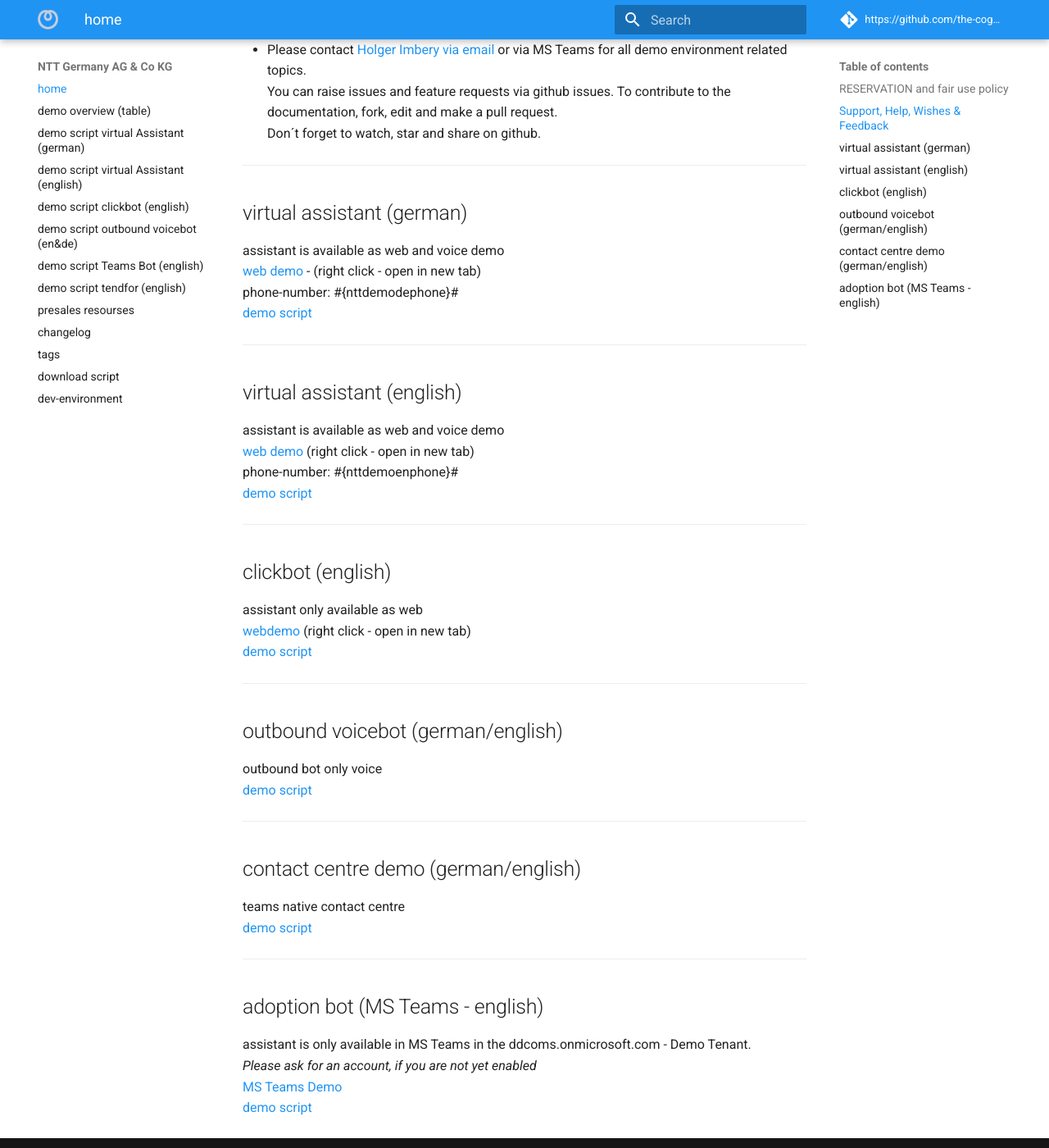
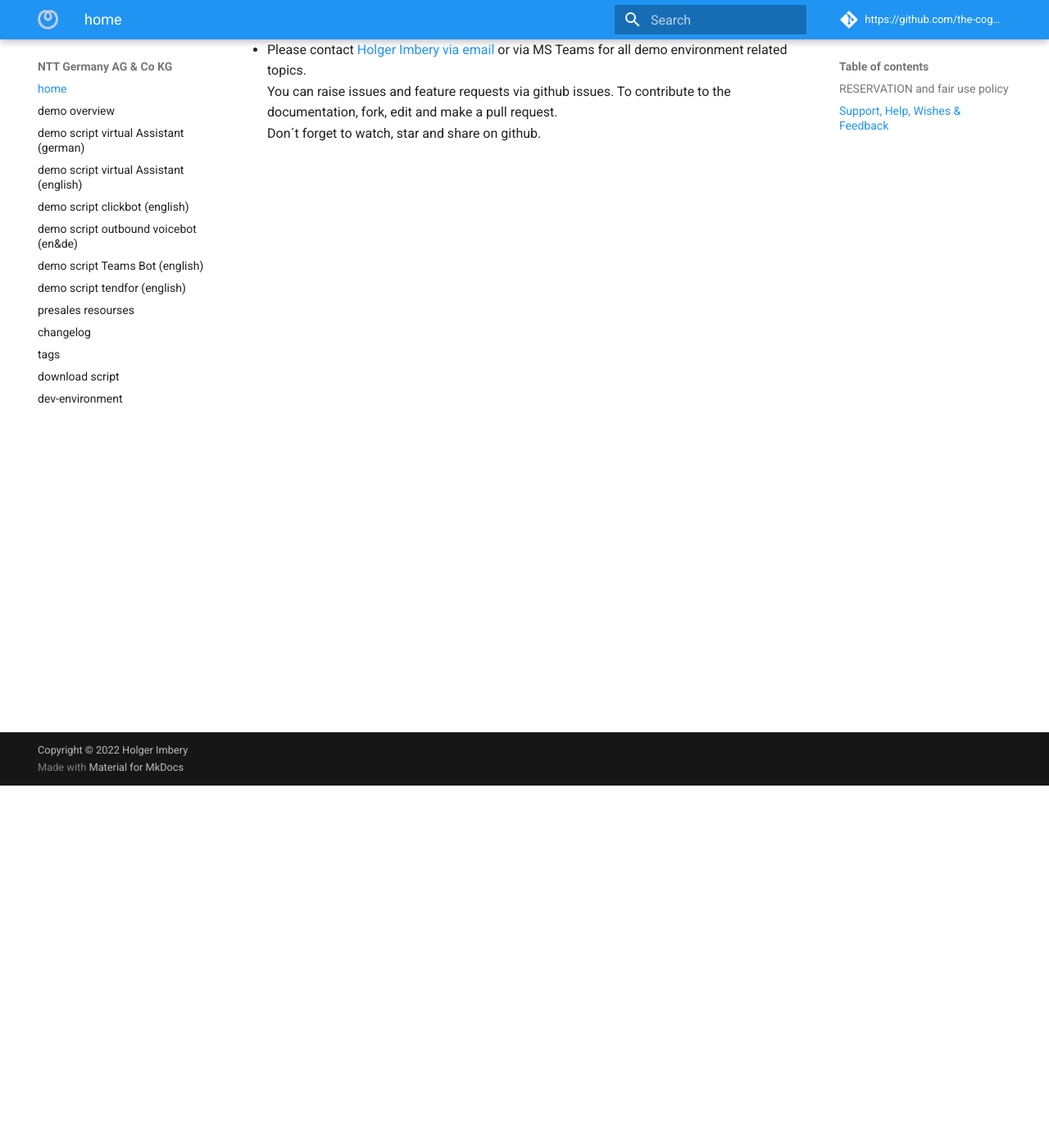
Before and after one commit to the-cognitiveservices-ninja/demo-environment, an MkDocs documentation site: the page built from docs/index.md, in a window 1280 px wide and 1400 px high, scrolled down 442 px. Shown: the whole window at 82% size. Built offline with MkDocs 1.6.1 and Material for MkDocs 9.7.7, drawn with Linux system fonts in a browser that asks for light colours; comment, search, counter and statistics services are not loaded.

Commit message:
new index layout

```diff
--- a/docs/index.md
+++ b/docs/index.md
@@ -15,47 +15,3 @@
      You can raise issues and feature requests via github issues.
      To contribute to the documentation, fork, edit and make a pull request.
      Don´t forget to watch, star and share on github.
-
-
----
-
-## virtual assistant (german)
-assistant is available as web and voice demo
-[web demo](https://www.nttdemo.de/german) - (right click - open in new tab)
-phone-number: #{nttdemodephone}#
-[demo script](/script_de/)
-
----
-
-## virtual assistant (english)
-assistant is available as web and voice demo
-[web demo](https://www.nttdemo.de/english) (right click - open in new tab)
-phone-number: #{nttdemoenphone}#
-[demo script](/script_en/)
-
----
-
-## clickbot (english)
-assistant only available as web
-[webdemo](https://www.nttdemo.de/englishclick) (right click - open in new tab)
-[demo script](/script_en_click/)
-
----
-
-## outbound voicebot (german/english)
-outbound bot only voice
-[demo script](/outbound/)
-
----
-
-## contact centre demo (german/english)
-teams native contact centre
-[demo script](/tendfor/)
-
----
-
-## adoption bot (MS Teams - english)
-assistant is only available in MS Teams in the ddcoms.onmicrosoft.com - Demo Tenant.
-*Please ask for an account, if you are not yet enabled*
-[MS Teams Demo](#{nttdemoteams}#)
-[demo script](/script_en_teams)
--- a/mkdocs.yml
+++ b/mkdocs.yml
@@ -13,7 +13,7 @@
 
 nav:
     - home: index.md
-    - demo overview (table): what.md
+    - demo overview : what.md
     - demo script virtual Assistant (german): script_de.md
     - demo script virtual Assistant (english): script_en.md
     - demo script clickbot (english): script_en_click.md
--- a/mkdocs_container.yml
+++ b/mkdocs_container.yml
@@ -13,7 +13,7 @@
 
 nav:
     - home: index.md
-    - demo overview (table): what.md
+    - demo overview : what.md
     - demo script virtual Assistant (german): script_de.md
     - demo script virtual Assistant (english): script_en.md
     - demo script clickbot (english): script_en_click.md
```
